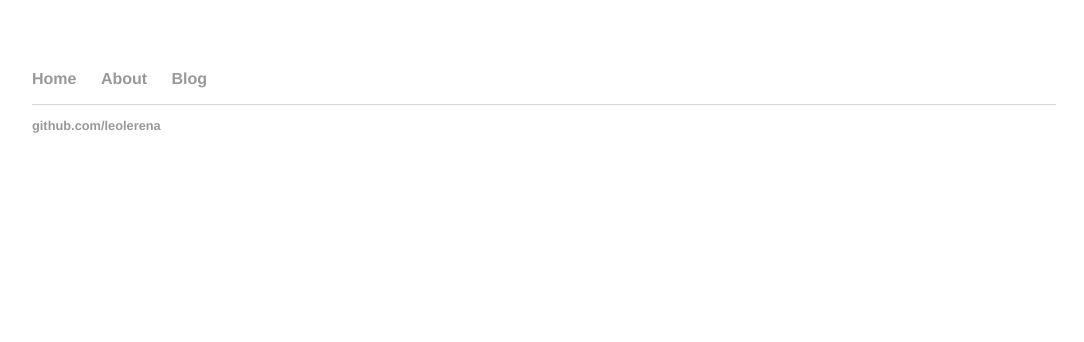
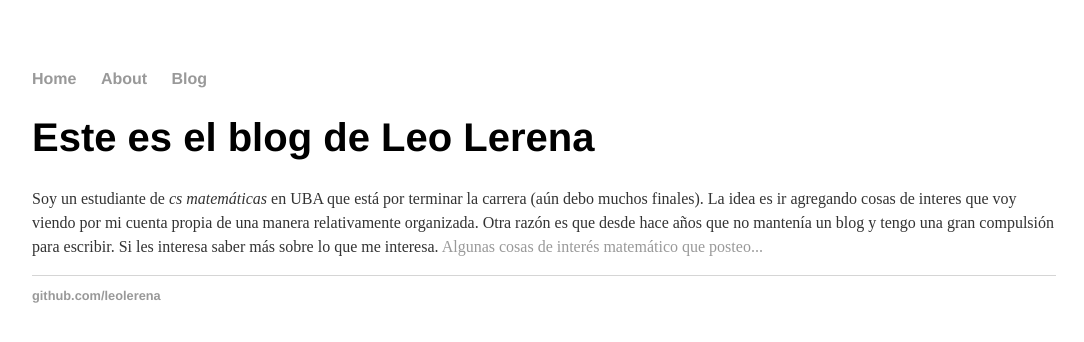
Before and after one commit to leolerena/leolerena.github.io, a Jekyll site: the page built from index.html, in a window 1280 px wide. Shown: the top 342 px of the page, without its empty margins (96-1180 px from the left). Built offline with Jekyll 4.4.1, drawn with Linux system fonts in a browser that asks for light colours.

Commit message:
Update index.html

```diff
--- a/index.html
+++ b/index.html
@@ -1,3 +1,10 @@
 ---
 layout: default
+title: Mini blog secreto sobre matemática.
 ---
+<div class="blurb">
+	<h1>Este es el blog de Leo Lerena</h1>
+	<p>Soy un estudiante de <em>cs matemáticas</em> en UBA que está por terminar la carrera (aún debo muchos finales). La idea es ir agregando cosas de interes que voy viendo por mi cuenta propia de una manera relativamente organizada. Otra razón es que desde hace años que no mantenía un blog y tengo una gran compulsión para escribir.
+
+	Si les interesa saber más sobre lo que me interesa. <a href="/blog"> Algunas cosas de interés matemático que posteo...</a></p>
+</div><!-- /.blurb -->
```
